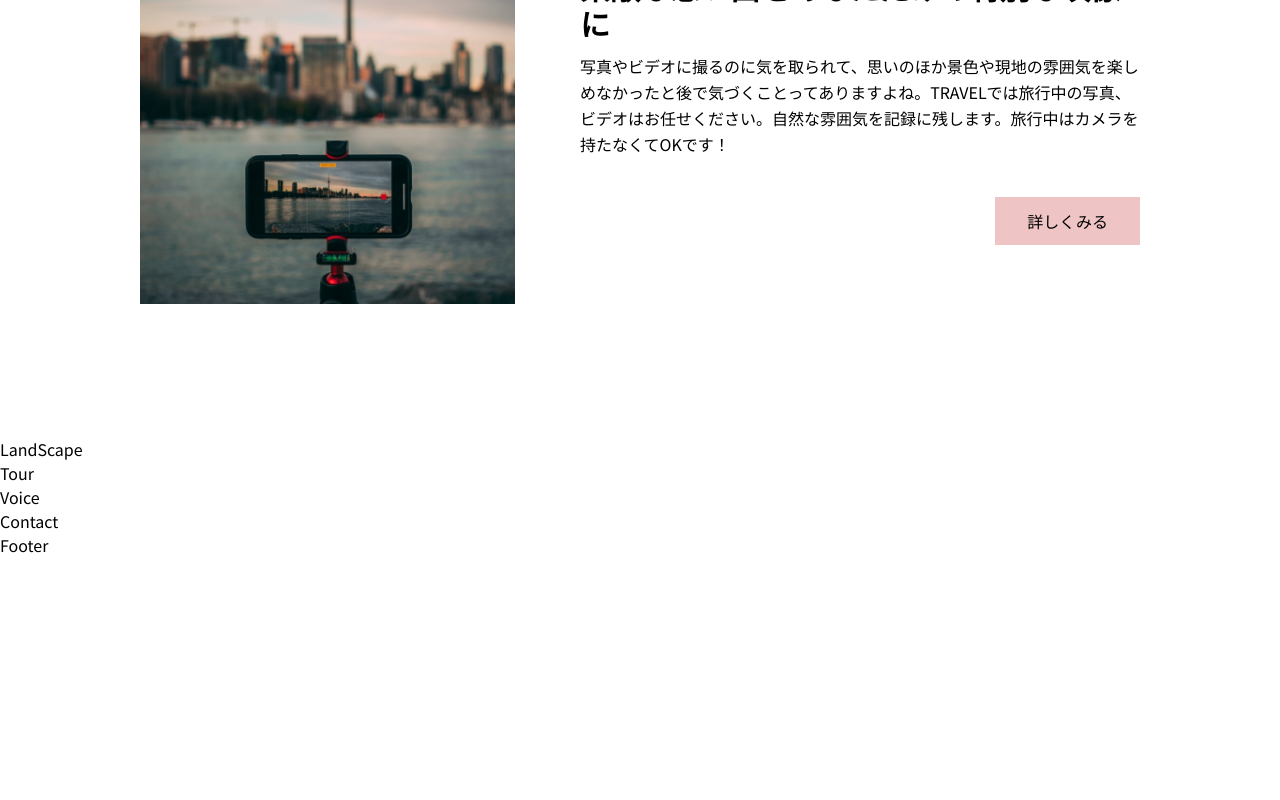
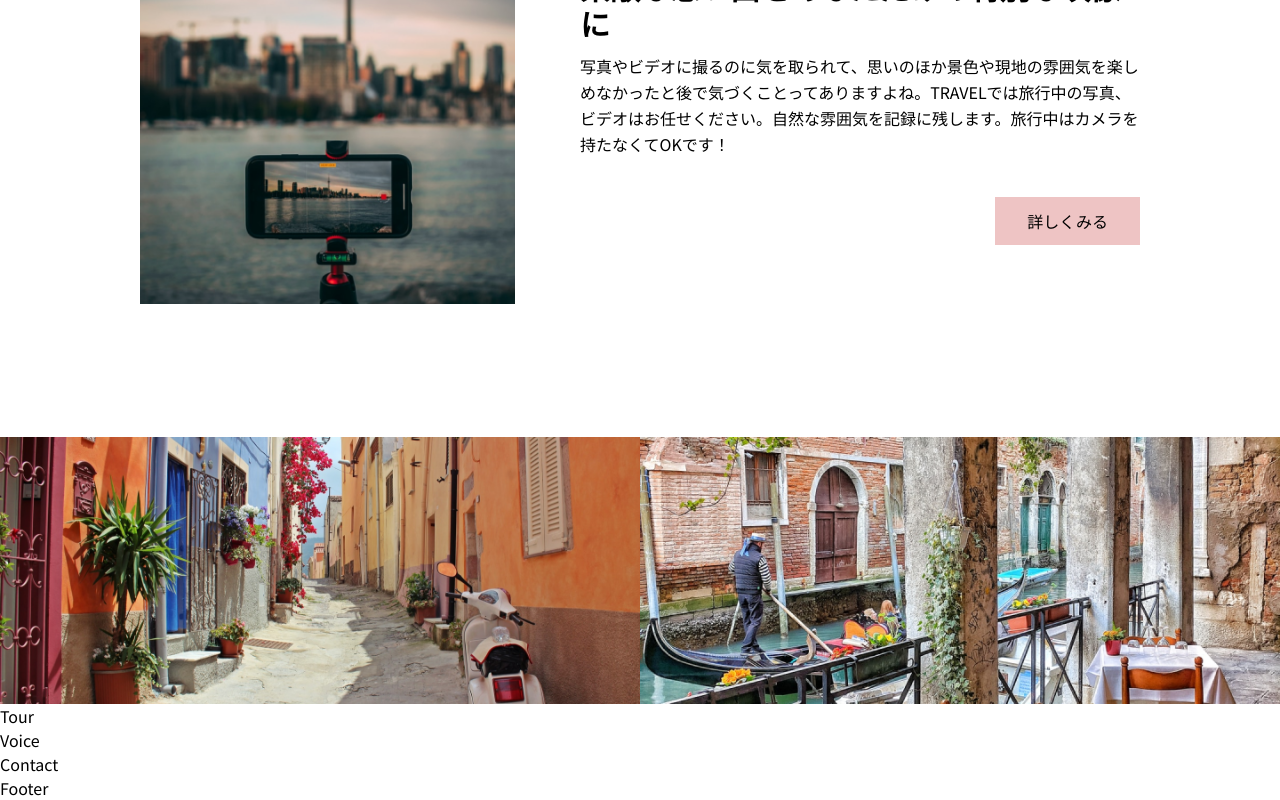
Before and after one commit to kandalog/summer-tailwindcss, a Next.js app: page / in a window 1280 px wide. Shown: the part 2059-2859 px from the top of the page. Before the commit the page ends 2616 px from the top, so only its background shows below. Built offline with nearby package versions, Linux system fonts and the light colour scheme.

Commit message:
landscape作成

```diff
--- a/src/components/LandScape.tsx
+++ b/src/components/LandScape.tsx
@@ -1,7 +1,27 @@
+import Image from "next/image";
 import React from "react";
 
 function LandScape() {
-  return <div>LandScape</div>;
+  return (
+    <div className="md:flex">
+      <div>
+        <Image
+          src="/assets/landscape1.png"
+          width={3000}
+          height={3000}
+          alt="img1"
+        />
+      </div>
+      <div className="hidden md:block">
+        <Image
+          src="/assets/landscape2.png"
+          width={3000}
+          height={3000}
+          alt="img2"
+        />
+      </div>
+    </div>
+  );
 }
 
 export default LandScape;
```
